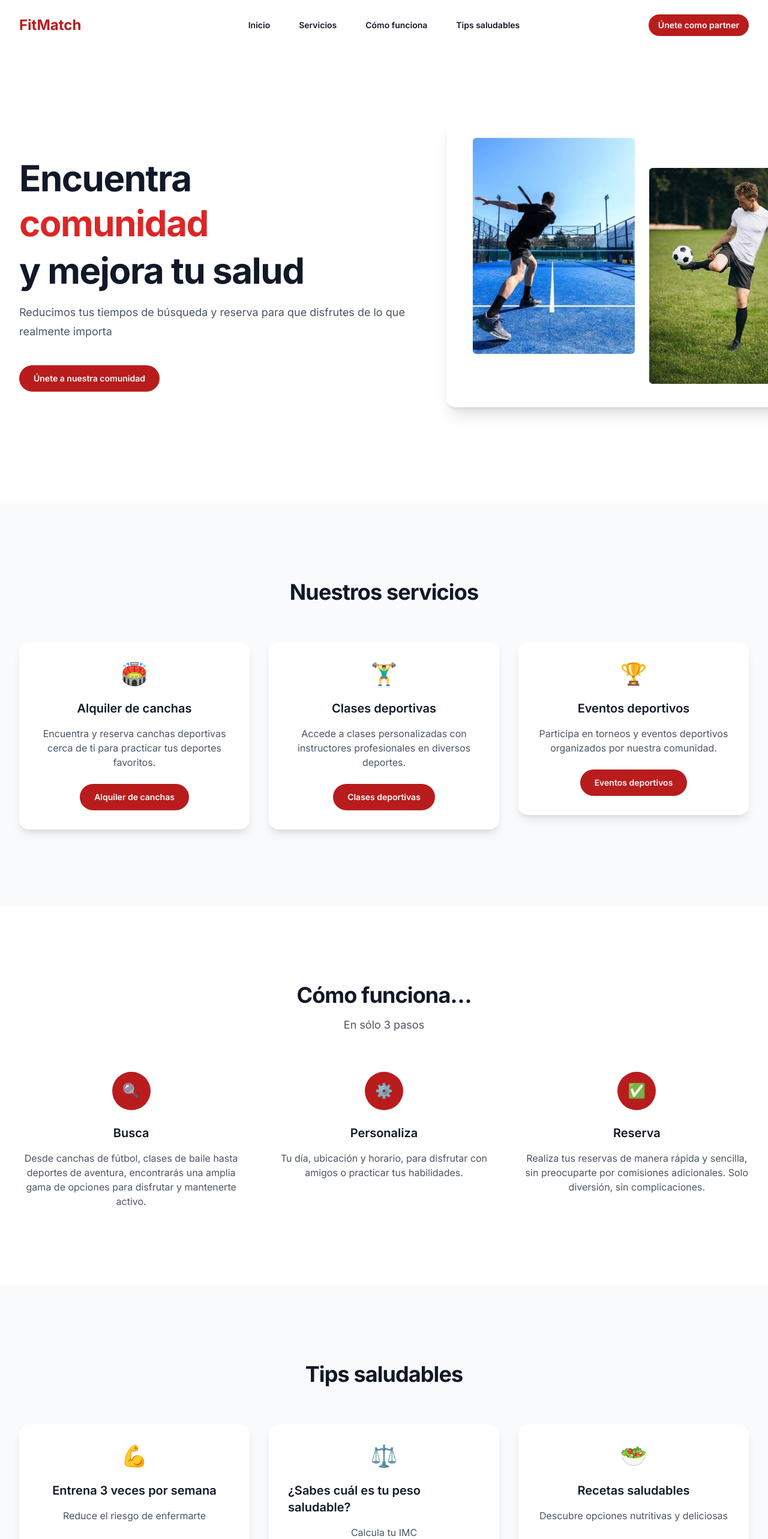
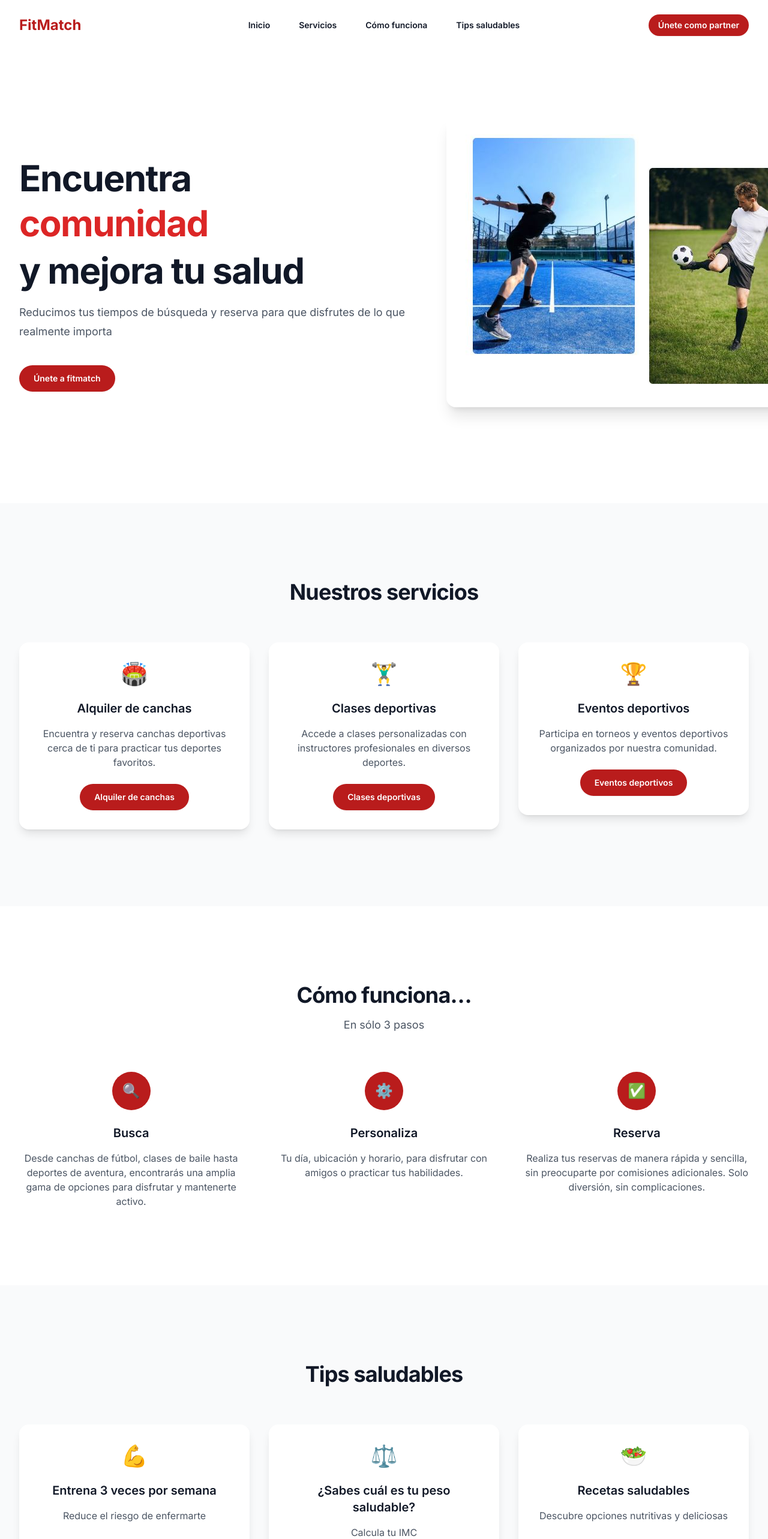
Before and after one commit to scplasenciac/fitmatch_v1, a Next.js app: page / in a window 1280 px wide. Shown: the top 2566 px of the page at 60% size. Built offline with nearby package versions, Linux system fonts and the light colour scheme.

Commit message:
Rebuild project and fix deployment issues

```diff
--- a/components/HealthTips.tsx
+++ b/components/HealthTips.tsx
@@ -39,7 +39,7 @@ export default function HealthTips() {
               style={{ animationDelay: `${tip.id * 0.2}s` }}
             >
               <span className="text-4xl">{tip.icon}</span>
-              <h3 className="mt-6 text-xl font-semibold text-gray-900">
+              <h3 className="mt-6 text-xl font-semibold text-gray-900 text-center">
                 {tip.title}
               </h3>
               <p className="mt-4 text-center text-gray-600">
--- a/components/Hero.tsx
+++ b/components/Hero.tsx
@@ -44,7 +44,7 @@ export default function Hero() {
               href="#planes"
               className="rounded-full bg-primary-700 px-6 py-3 text-sm font-semibold text-white shadow-sm hover:bg-primary-600 focus-visible:outline focus-visible:outline-2 focus-visible:outline-offset-2 focus-visible:outline-primary-700"
             >
-              Únete a nuestra comunidad
+              Únete a fitmatch
             </Link>
           </motion.div>
         </div>
--- a/package.json
+++ b/package.json
@@ -37,7 +37,7 @@
     "postcss": "^8.4.33",
     "rimraf": "^6.0.1",
     "tailwindcss": "^3.4.1",
-    "typescript": "^5.3.3"
+    "typescript": "5.8.3"
   },
   "browserslist": {
     "production": [
```
Also changed, not shown: 1 other file (tests, documents, lock files or other folders).
